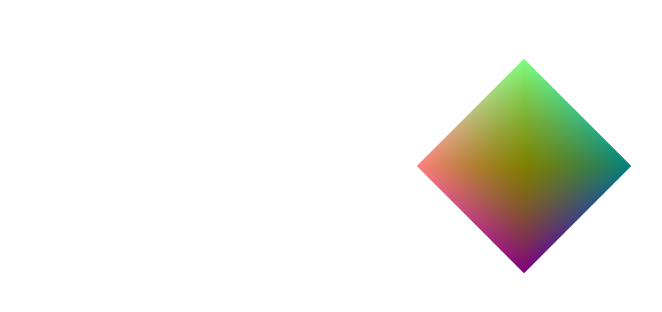
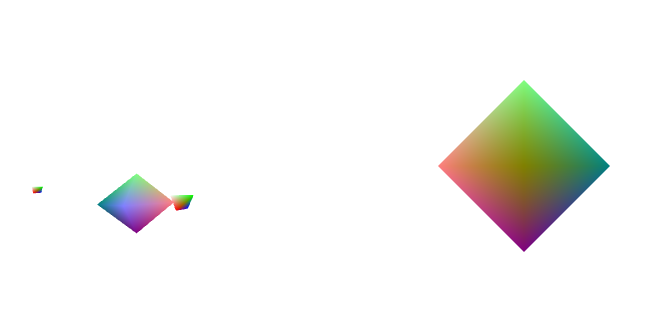
Before and after one commit to e1ec30/Graphics, a plain HTML site: page orbits_mp/orbit.html in a window 1280 px wide. Shown: the part 234-546 px from the top of the page, without its empty margins (116-778 px from the left). Drawn offline with Linux system fonts and the light colour scheme; files whose address does not match are found by name.

Commit message:
MP Orbits: I have everything, could use some tweaking, but I've already spent too much time.

```diff
--- a/orbits_mp/orbit.html
+++ b/orbits_mp/orbit.html
@@ -146,6 +146,30 @@ void main() {
 			gl.drawElements(model.mode, model.count, model.type, 0)
 		}
 
+		function drawMars(s, m, v) {
+			let r = m4rotY(Math.PI * s * (3 * (1 / 2.2)))
+			let m_r = m4mul(m, m4rotY(Math.PI * s * (.5 * (1 / 1.9))), m4trans(2 * 1.6, -0.25, 1))
+			let final_m = m4mul(m_r, r, m4scale(0.20, 0.20, 0.20))
+			drawGeom(geoms.octahedron, final_m, v)
+			return m_r
+		}
+
+		function drawDeimos(s, m, v) {
+			let r = m4rotY(-(Math.PI * s * 1.6))
+			let m_r = m4mul(m, m4rotY((Math.PI * s * 1.6)), m4trans(.4, .1, 0.3))
+			let final_m = m4mul(m_r, r, m4scale(0.02, 0.02, 0.02))
+			drawGeom(geoms.tetrahedron, final_m, v)
+			return m_r
+		}
+
+		function drawPhobos(s, m, v) {
+			let r = m4rotY(-(Math.PI * s * 3))
+			let m_r = m4mul(m, m4rotY((Math.PI * s * 3)), m4trans(.20, 0, 0.15))
+			let final_m = m4mul(m_r, r, m4scale(0.05, 0.05, 0.05))
+			drawGeom(geoms.tetrahedron, final_m, v)
+			return m_r
+		}
+
 		function drawSun(s, m, v) {
 			let r = m4rotY(Math.PI * s)
 			drawGeom(geoms.octahedron, m4mul(r, m), v)
@@ -163,7 +187,7 @@ void main() {
 
 		function drawMoon(s, m, v) {
 			let r = m4rotY(-(Math.PI * s * .75))
-			let m_r = m4mul(m, m4rotY(Math.PI * s * .75), m4trans(0.25, 0, 0.25))
+			let m_r = m4mul(m, m4rotY(Math.PI * s * .75), m4trans(0.20, 0, 0.15))
 			let final_m = m4mul(m_r, r, m4scale(0.05, 0.05, 0.05))
 			drawGeom(geoms.tetrahedron, final_m, v)
 			return m_r
@@ -174,11 +198,14 @@ void main() {
 			gl.clear(gl.COLOR_BUFFER_BIT | gl.DEPTH_BUFFER_BIT)
 			gl.useProgram(program)
 			let sun_m = m4trans(0, 0, 0)
-			let v = m4view([0, 0, 4], [0, 0, 0], [0, 1, 0])
+			let v = m4view([0, 0, 5], [0, 0, 0], [0, 1, 0])
 			// let v = m4view([1, 2, 3], [0, 0, 0], [0, 1, 0])
 			sun_m = drawSun(s, sun_m, v)
-			let m_r = drawEarth(s, sun_m, v)
-			drawMoon(s, m_r, v)
+			let earth_m = drawEarth(s, sun_m, v)
+			drawMoon(s, earth_m, v)
+			let mars_m = drawMars(s, sun_m, v)
+			drawPhobos(s, mars_m, v)
+			drawDeimos(s, mars_m, v)
 			requestAnimationFrame(tick)
 		}
 
```
